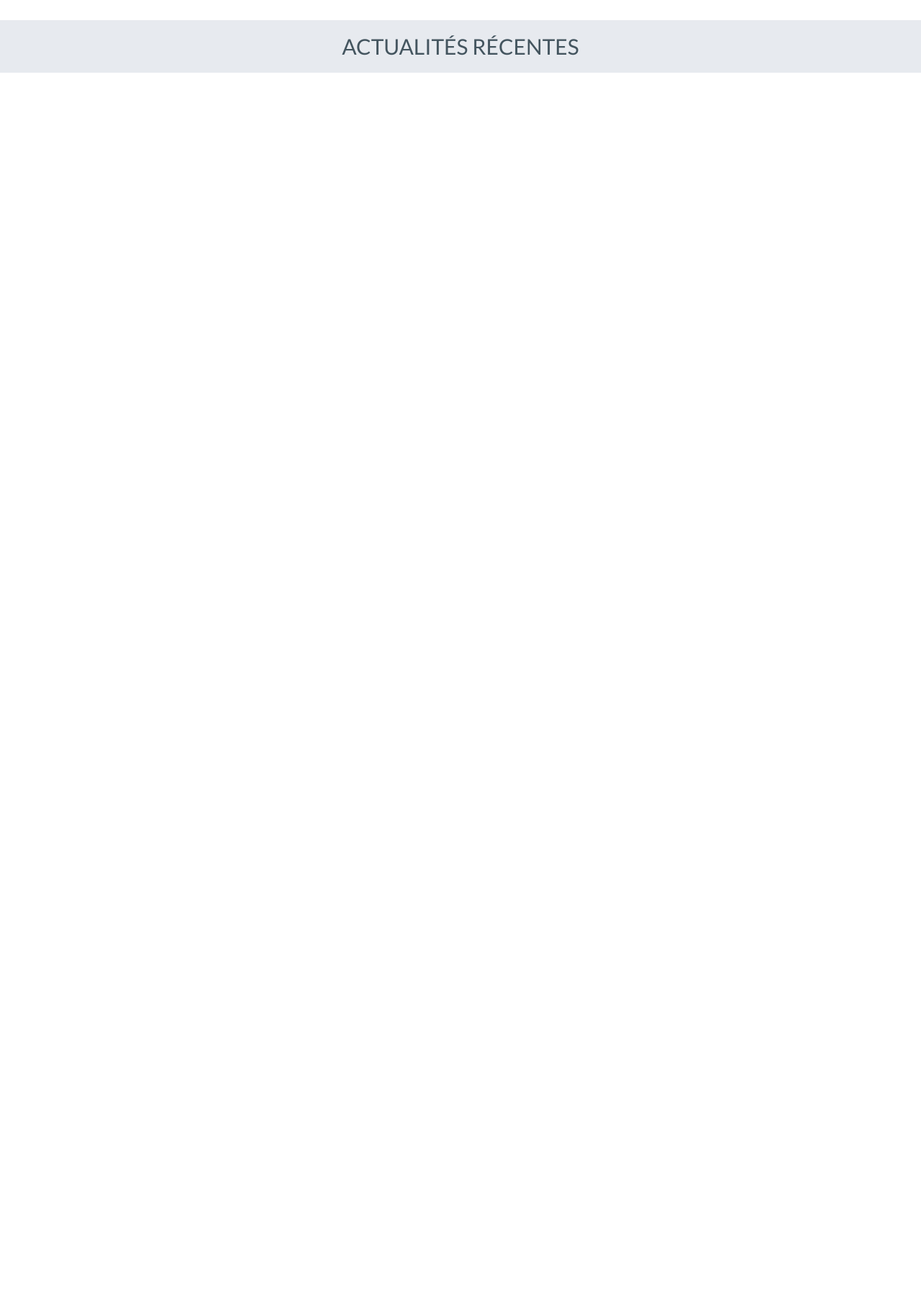
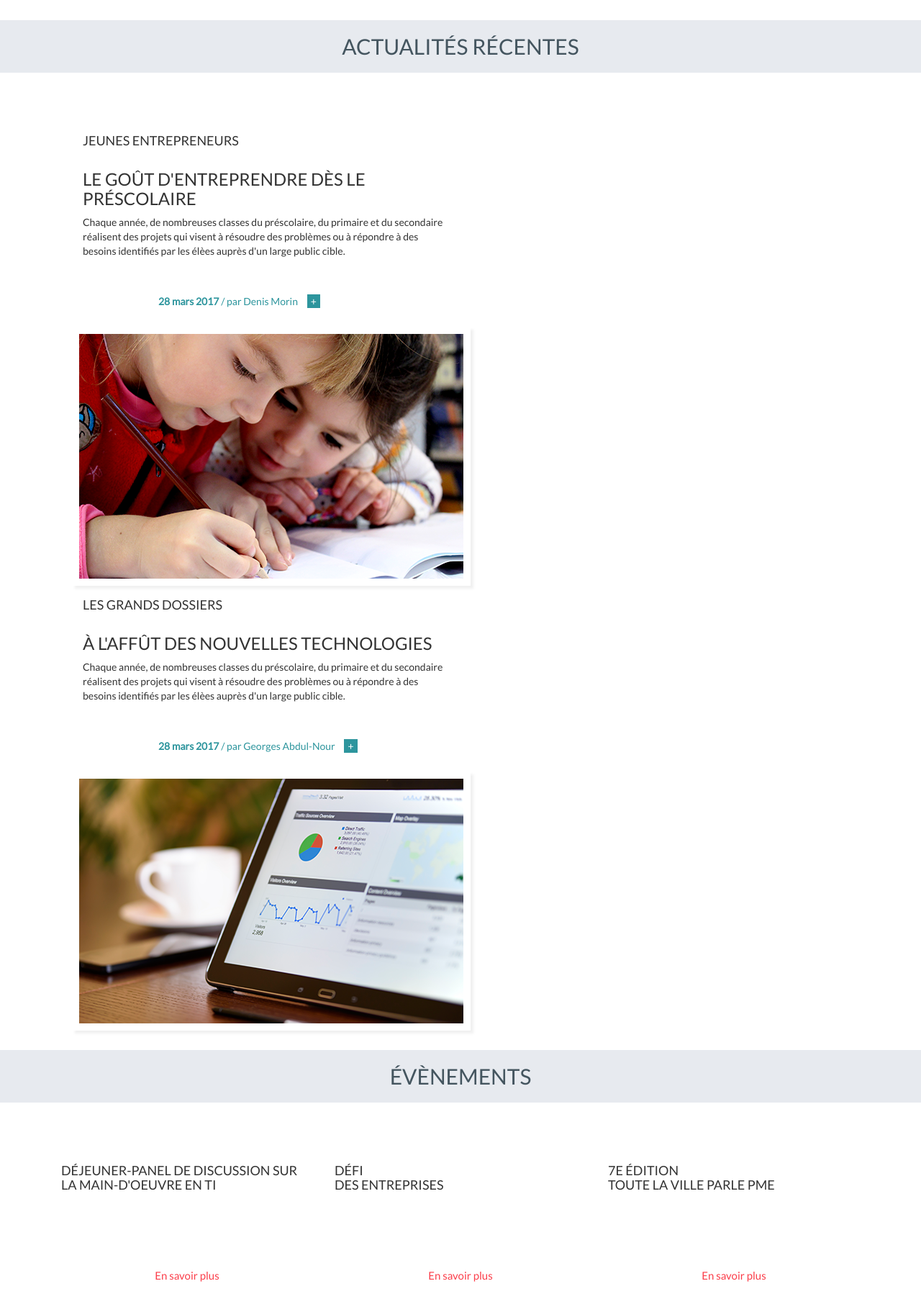
Before and after one commit to dbussiere/Projet-Production-2, a PHP site: page / in a window 1280 px wide. Shown: the part 761-2559 px from the top of the page at 72% size. Before the commit the page ends 862 px from the top, so only its background shows below. Run offline with PHP 8.4, Linux system fonts and the light colour scheme; some libraries are stand-ins or nearby versions.

Commit message:
html accueil fini

```diff
--- a/index.php
+++ b/index.php
@@ -65,6 +65,70 @@
 			<h2 class="actu">ACTUALITÉS RÉCENTES</h2>
 		</div>
 
+		<div class="container">
+			<div class="col-xs-12 col-sm-12 col-md-12 col-lg-12 acphoto acphoto1">
+				<div class="col-xs-12 col-sm-12 col-md-12 col-lg-12 fdbleu">
+					<div class="col-xs-6 col-sm-6 col-md-6 col-lg-6">
+						<h4>JEUNES ENTREPRENEURS</h4>
+					</div>
+				</div>
+				<div class="col-xs-12 col-sm-12 col-md-12 col-lg-12 fdgris">
+					<div class="col-xs-6 col-sm-6 col-md-6 col-lg-6">
+						<h3>LE GOÛT D'ENTREPRENDRE DÈS LE PRÉSCOLAIRE</h3>
+						<p>Chaque année, de nombreuses classes du préscolaire, du primaire et du secondaire réalisent des projets qui visent à résoudre des problèmes ou à répondre à des besoins identifiés par les élèes auprès d'un large public cible.</p>
+						<p class="turquoise"><span class="date">28 mars 2017</span> / par Denis Morin <span class="plus">+</span></p>
+					</div>
+				</div>
+				<div class="col-xs-6 col-sm-6 col-md-6 col-lg-6 acimg">
+					<img src="img/acckid.png" alt="">
+				</div>
+			</div>
+
+			<div class="col-xs-12 col-sm-12 col-md-12 col-lg-12 acphoto acphoto1">
+				<div class="col-xs-12 col-sm-12 col-md-12 col-lg-12 fdbleu">
+					<div class="col-xs-6 col-sm-6 col-md-6 col-lg-6">
+						<h4>LES GRANDS DOSSIERS</h4>
+					</div>
+				</div>
+				<div class="col-xs-12 col-sm-12 col-md-12 col-lg-12 fdgris">
+					<div class="col-xs-6 col-sm-6 col-md-6 col-lg-6">
+						<h3>À L'AFFÛT DES NOUVELLES TECHNOLOGIES</h3>
+						<p>Chaque année, de nombreuses classes du préscolaire, du primaire et du secondaire réalisent des projets qui visent à résoudre des problèmes ou à répondre à des besoins identifiés par les élèes auprès d'un large public cible.</p>
+						<p class="turquoise"><span class="date">28 mars 2017</span> / par Georges Abdul-Nour <span class="plus">+</span></p>
+					</div>
+				</div>
+				<div class="col-xs-6 col-sm-6 col-md-6 col-lg-6 acimg">
+					<img src="img/accimg2.png" alt="">
+				</div>
+			</div>
+		</div>
+
+		<div class="container-fluid nopnom">
+			<h2 class="actu">ÉVÈNEMENTS</h2>
+		</div>
+		<div class="container">
+			<div class="col-xs-4 col-sm-4 col-md-4 col-lg-4 acceve1">
+					<h4>DÉJEUNER-PANEL DE DISCUSSION SUR LA MAIN-D'OEUVRE EN TI</h4>
+					<a href="#">
+						<p class="savoirplus">En savoir plus</p>
+					</a>
+			</div>
+
+			<div class="col-xs-4 col-sm-4 col-md-4 col-lg-4 acceve2">
+					<h4>DÉFI<br>DES ENTREPRISES</h4>
+					<a href="#">
+						<p class="savoirplus">En savoir plus</p>
+					</a>
+			</div>
+
+			<div class="col-xs-4 col-sm-4 col-md-4 col-lg-4 acceve2">
+					<h4>7E ÉDITION<br>TOUTE LA VILLE PARLE PME</h4>
+					<a href="#">
+						<p class="savoirplus">En savoir plus</p>
+					</a>
+			</div>
+		</div>
+
 		<!-- jQuery -->
 		<script src="//code.jquery.com/jquery.js"></script>
 		<!-- Bootstrap JavaScript -->
```
Also changed, not shown: img/Rectangle 1.png (added), img/acceve1.png (added), img/acceve2.png (added), img/acceve3.png (added), img/accimg2.png (added), img/acckid.png (added).
